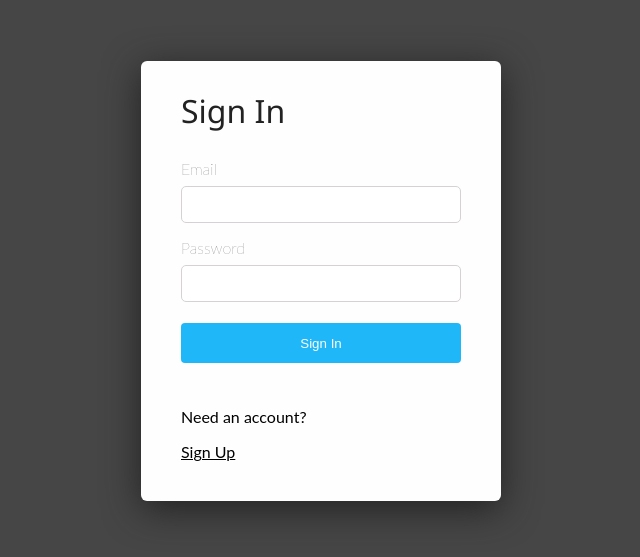
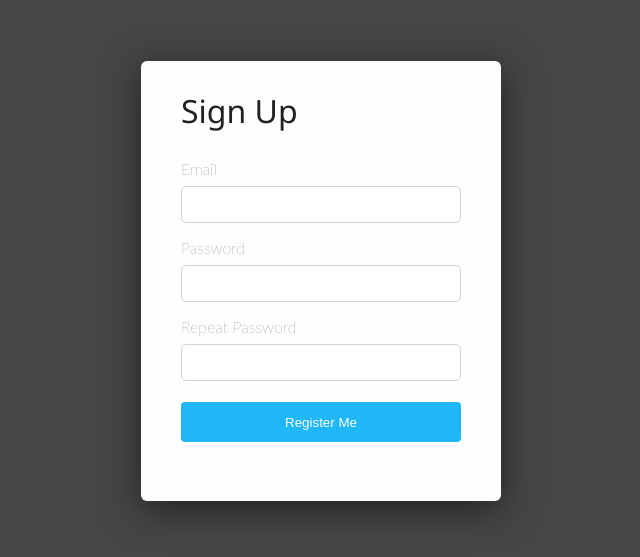
Before and after one commit to iDoc1/Jam-Session, a React (Create React App) app in the folder frontend/: page / in a window 1280 px wide. Shown: the part 119-676 px from the top of the page, without its empty margins (319-959 px from the left). Built offline with nearby package versions, Linux system fonts and the light colour scheme; the HTML template or start-up script is replaced by a standard one.

Commit message:
bug fixes

```diff
--- a/frontend/src/App.tsx
+++ b/frontend/src/App.tsx
@@ -5,8 +5,8 @@ import SignIn from './components/SignInForm/SignInForm';
 
 function App() {
   return (
-    // <SignUp />
-    <SignIn />
+    <SignUp />
+    // <SignIn />
   );
 }
 
```
